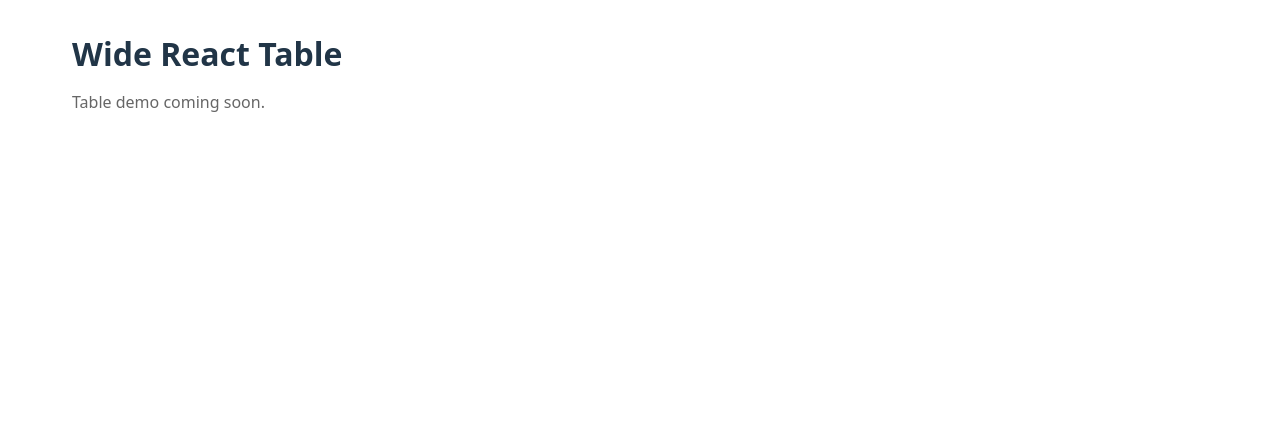
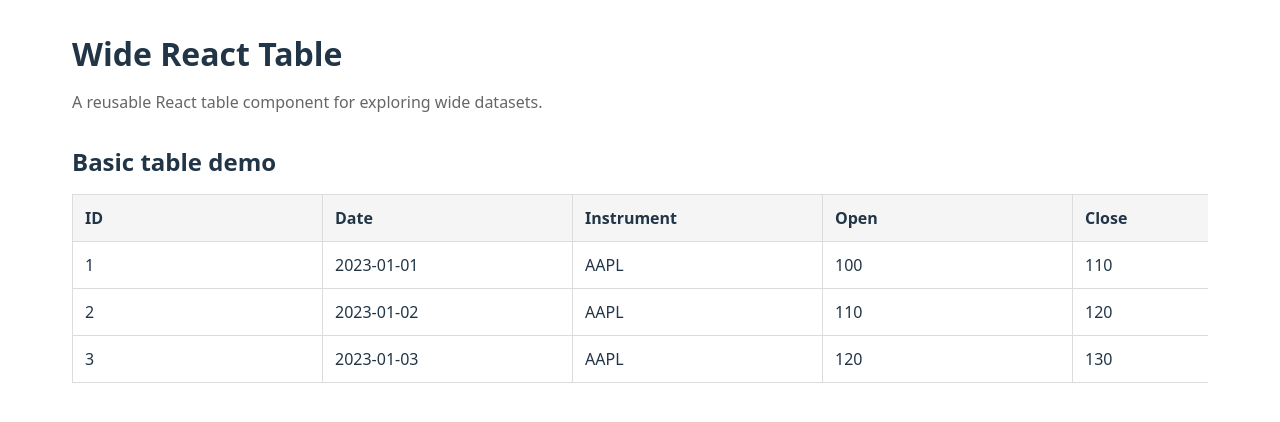
Before and after one commit to alenakatkova/wide-react-table, a React (Vite) app: page / in a window 1280 px wide. Shown: the top 422 px of the page. Built offline with nearby package versions, Linux system fonts and the light colour scheme.

Commit message:
feat: add sample data to demo table

```diff
--- a/src/demo/App.css
+++ b/src/demo/App.css
@@ -12,3 +12,11 @@
 .app__description {
   color: #666;
 }
+
+.app__demo {
+  margin-top: 2rem;
+}
+
+.app__demo h2 {
+  margin-bottom: 1rem;
+}
--- a/src/demo/App.tsx
+++ b/src/demo/App.tsx
@@ -1,10 +1,23 @@
 import './App.css'
+import { WideTable } from '../lib'
+import { sampleColumns, sampleRows, type TradingSession } from './sampleData'
 
 function App() {
   return (
     <main className="app">
       <h1 className="app__title">Wide React Table</h1>
-      <p className="app__description">Table demo coming soon.</p>
+      <p className="app__description">
+        A reusable React table component for exploring wide datasets.
+      </p>
+      <section className="app__demo" aria-labelledby="demo-title">
+        <h2 id="demo-title">Basic table demo</h2>
+
+        <WideTable<TradingSession>
+          columns={sampleColumns}
+          rows={sampleRows}
+          getRowKey={(row) => row.id}
+        />
+      </section>
     </main>
   )
 }
--- /dev/null
+++ b/src/demo/sampleData.ts
@@ -0,0 +1,61 @@
+import type { WideTableColumn } from '../lib'
+
+export interface TradingSession {
+  id: string
+  date: string
+  instrument: string
+  open: number
+  close: number
+  high: number
+  low: number
+  volume: number
+  delta: number
+}
+
+export const sampleColumns: WideTableColumn<TradingSession>[] = [
+  { key: 'id', title: 'ID', minWidth: 250 },
+  { key: 'date', title: 'Date', minWidth: 250 },
+  { key: 'instrument', title: 'Instrument', minWidth: 250 },
+  { key: 'open', title: 'Open', minWidth: 250 },
+  { key: 'close', title: 'Close', minWidth: 250 },
+  { key: 'high', title: 'High', minWidth: 250 },
+  { key: 'low', title: 'Low', minWidth: 250 },
+  { key: 'volume', title: 'Volume', minWidth: 250 },
+  { key: 'delta', title: 'Delta', minWidth: 250 },
+] satisfies readonly WideTableColumn<TradingSession>[]
+
+export const sampleRows: TradingSession[] = [
+  {
+    id: '1',
+    date: '2023-01-01',
+    instrument: 'AAPL',
+    open: 100,
+    close: 110,
+    high: 115,
+    low: 95,
+    volume: 1000,
+    delta: 10,
+  },
+  {
+    id: '2',
+    date: '2023-01-02',
+    instrument: 'AAPL',
+    open: 110,
+    close: 120,
+    high: 125,
+    low: 105,
+    volume: 1500,
+    delta: 10,
+  },
+  {
+    id: '3',
+    date: '2023-01-03',
+    instrument: 'AAPL',
+    open: 120,
+    close: 130,
+    high: 135,
+    low: 115,
+    volume: 2000,
+    delta: 10,
+  },
+]
--- a/src/lib/WideTable/WideTable.tsx
+++ b/src/lib/WideTable/WideTable.tsx
@@ -30,7 +30,11 @@ export function WideTable<T>({ columns, rows, getRowKey }: WideTableProps<T>) {
         <thead>
           <tr>
             {columns.map((column) => (
-              <th key={column.key} style={{ width: column.width }} scope="col">
+              <th
+                key={column.key}
+                style={{ minWidth: column.minWidth ? column.minWidth : 'auto' }}
+                scope="col"
+              >
                 {column.title}
               </th>
             ))}
--- a/src/lib/WideTable/types.ts
+++ b/src/lib/WideTable/types.ts
@@ -3,7 +3,7 @@ import type { Key } from 'react'
 export interface WideTableColumn<T> {
   key: Extract<keyof T, string>
   title: string
-  width?: number
+  minWidth?: number
 }
 
 export interface WideTableProps<T> {
```
